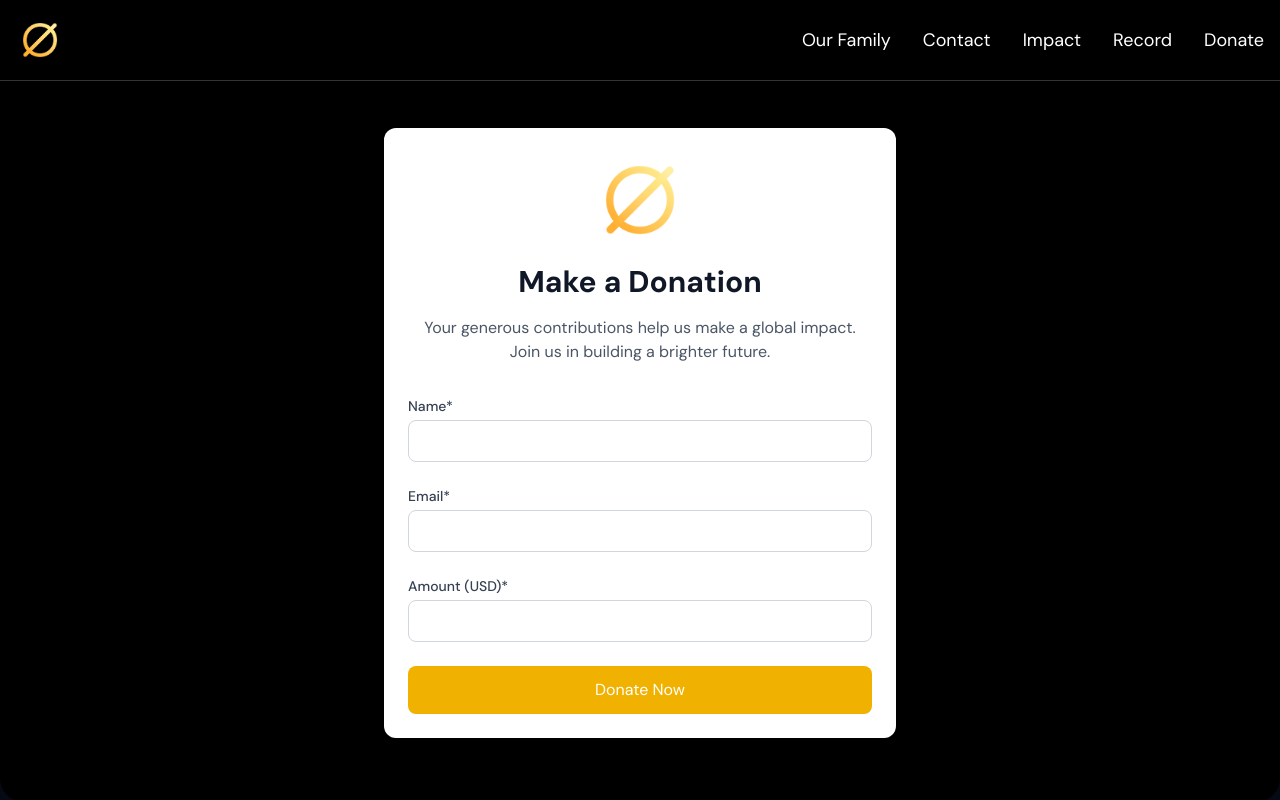
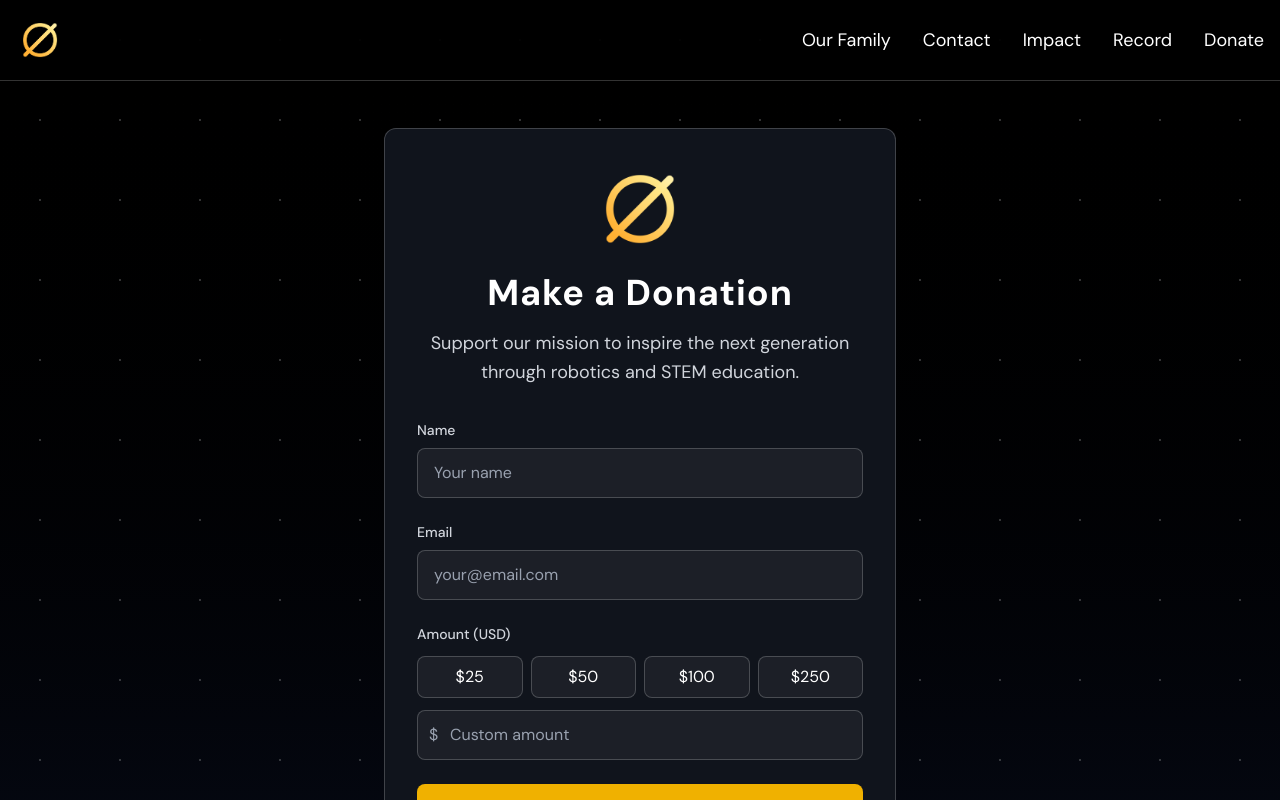
Before and after one commit to RishabhSingh08/undefinedRobotics, a SvelteKit app: page /donate in a window 1280 px wide. Shown: the top 800 px of the page. Built offline with nearby package versions, Linux system fonts and the light colour scheme; a web font is replaced by a local one.

Commit message:
changes
Co-authored-by: Akshat Kumar <Akumar-21@users.noreply.github.com>

```diff
--- a/src/lib/components/Navbar.svelte
+++ b/src/lib/components/Navbar.svelte
@@ -23,6 +23,7 @@
   </style>
 
   <nav class="fixed top-0 left-0 right-0 z-50 px-4 py-4 dm-sans backdrop-blur-xl text-lg  border-white/20 border-b">
+
     <div class="max-w-7xl mx-auto flex items-center justify-between">
       <a href="/" class="flex items-center space-x-3 group">
         <img src={IconLogo} alt="Undefined Robotics Logo" class="h-12 w-12" />
--- a/src/routes/donate/+page.svelte
+++ b/src/routes/donate/+page.svelte
@@ -45,75 +45,130 @@
 </script>
 
 <style>
-  :global(body) {
-    background: #333030;
-    min-height: 100vh;
-    margin: 0;
+  .dm-sans {
+    font-family: "DM Sans", sans-serif;
+    font-optical-sizing: auto;
+    font-weight: 400;
+    font-style: normal;
   }
 </style>
 
-<main class="rounded-3xl pt-32 pb-16 min-h-screen flex items-center justify-center" style="background: #000;">
-  <div class="max-w-lg mx-auto bg-white rounded-xl shadow-lg p-6 space-y-8">
+<main class="text-white overflow-hidden relative dm-sans min-h-screen">
+  <!-- Background Pattern -->
+  <div class="absolute inset-0 bg-[radial-gradient(rgba(255,255,255,0.2)_1px,transparent_1px)] bg-[size:80px_80px] z-0"></div>
+
+  <div class="relative z-10 pt-32 pb-16 min-h-screen flex items-center justify-center px-4">
+    <div class="max-w-lg mx-auto w-full">
+      <!-- Main Container -->
+      <div class="bg-[#10141c] border border-white/20 rounded-xl p-8 space-y-8">
+
+        <!-- Header Section -->
         <div class="text-center space-y-4">
           {#if IconLogo}
             <img src={IconLogo} alt="Organization Logo" class="h-24 mx-auto" />
           {/if}
-      <h2 class="text-3xl font-bold text-gray-900">Make a Donation</h2>
-      <p class="text-gray-600">
-        Your generous contributions help us make a global impact. Join us in building a brighter future.
+
+          <h1 class="text-3xl md:text-4xl font-bold tracking-wide">
+            Make a Donation
+          </h1>
+          <p class="text-lg text-gray-300 leading-relaxed">
+            Support our mission to inspire the next generation through robotics and STEM education.
           </p>
         </div>
+
+        <!-- Form Section -->
         <form on:submit={handleSubmit} class="space-y-6">
-      <div class="space-y-1">
-        <label for="name" class="block text-sm font-medium text-gray-700">Name*</label>
+          <!-- Name Field -->
+          <div class="space-y-2">
+            <label for="name" class="block text-sm font-medium text-gray-300">
+              Name
+            </label>
             <input
               id="name"
               type="text"
               bind:value={name}
-          class="w-full px-4 py-2 rounded-lg border focus:ring-2 focus:ring-yellow-500 focus:border-yellow-500 outline-none {formErrors.name ? 'border-yellow-500' : 'border-gray-300'}"
-          placeholder="Your Name"
+              class="w-full px-4 py-3 bg-white/5 border border-white/20 rounded-lg text-white placeholder-gray-400 focus:ring-2 focus:ring-yellow-500 focus:border-yellow-500 outline-none transition-colors {formErrors.name ? 'border-yellow-500' : ''}"
+              placeholder="Your name"
             />
             {#if formErrors.name && showError}
-          <p class="text-yellow-600 text-sm">{formErrors.name}</p>
+              <p class="text-yellow-400 text-sm">{formErrors.name}</p>
             {/if}
           </div>
-      <div class="space-y-1">
-        <label for="email" class="block text-sm font-medium text-gray-700">Email*</label>
+
+          <!-- Email Field -->
+          <div class="space-y-2">
+            <label for="email" class="block text-sm font-medium text-gray-300">
+              Email
+            </label>
             <input
               id="email"
               type="email"
               bind:value={email}
-          class="w-full px-4 py-2 rounded-lg border focus:ring-2 focus:ring-yellow-500 focus:border-yellow-500 outline-none {formErrors.email ? 'border-yellow-500' : 'border-gray-300'}"
-          placeholder="Your Email"
+              class="w-full px-4 py-3 bg-white/5 border border-white/20 rounded-lg text-white placeholder-gray-400 focus:ring-2 focus:ring-yellow-500 focus:border-yellow-500 outline-none transition-colors {formErrors.email ? 'border-yellow-500' : ''}"
+              placeholder="your@email.com"
             />
             {#if formErrors.email && showError}
-          <p class="text-yellow-600 text-sm">{formErrors.email}</p>
+              <p class="text-yellow-400 text-sm">{formErrors.email}</p>
             {/if}
           </div>
-      <div class="space-y-1">
-        <label for="amount" class="block text-sm font-medium text-gray-700">Amount (USD)*</label>
+
+          <!-- Amount Field -->
+          <div class="space-y-3">
+            <label for="amount" class="block text-sm font-medium text-gray-300">
+              Amount (USD)
+            </label>
+
+            <!-- Quick Amount Buttons -->
+            <div class="grid grid-cols-4 gap-2">
+              {#each [25, 50, 100, 250] as quickAmount}
+                <button
+                  type="button"
+                  on:click={() => amount = quickAmount}
+                  class="px-3 py-2 bg-white/5 border border-white/20 rounded-lg text-white hover:bg-white/10 transition-colors {amount == quickAmount ? 'bg-yellow-500/20 border-yellow-500' : ''}"
+                >
+                  ${quickAmount}
+                </button>
+              {/each}
+            </div>
+
+            <!-- Custom Amount Input -->
+            <div class="relative">
+              <span class="absolute left-3 top-1/2 transform -translate-y-1/2 text-gray-400">$</span>
               <input
                 id="amount"
                 type="number"
                 bind:value={amount}
                 min="0"
                 step="0.01"
-          class="w-full px-4 py-2 rounded-lg border focus:ring-2 focus:ring-yellow-500 focus:border-yellow-500 outline-none {formErrors.amount ? 'border-yellow-500' : 'border-gray-300'}"
-          placeholder="Enter Amount"
+                class="w-full pl-8 pr-4 py-3 bg-white/5 border border-white/20 rounded-lg text-white placeholder-gray-400 focus:ring-2 focus:ring-yellow-500 focus:border-yellow-500 outline-none transition-colors {formErrors.amount ? 'border-yellow-500' : ''}"
+                placeholder="Custom amount"
               />
+            </div>
+
             {#if formErrors.amount && showError}
-          <p class="text-yellow-600 text-sm">{formErrors.amount}</p>
+              <p class="text-yellow-400 text-sm">{formErrors.amount}</p>
             {/if}
           </div>
+
+          <!-- Submit Button -->
           <button
             type="submit"
-        class="w-full px-6 py-3 text-white bg-yellow-500 rounded-lg hover:bg-yellow-600 focus:outline-none focus:ring-2 focus:ring-offset-2 focus:ring-yellow-500 transition-colors duration-200"
+            class="w-full px-6 py-3 bg-yellow-500 text-black font-semibold rounded-lg hover:bg-yellow-400 focus:outline-none focus:ring-2 focus:ring-yellow-500 transition-colors group"
           >
             Donate Now
+            <span class="inline-block transition-transform group-hover:translate-x-1 ml-2">→</span>
           </button>
+
+          <!-- Error Summary -->
           {#if showError && Object.values(formErrors).some(Boolean)}
-        <p class="text-center text-yellow-600 font-medium">Please fill in all required fields correctly</p>
+            <p class="text-center text-yellow-400 text-sm">
+              Please fill in all required fields correctly
+            </p>
           {/if}
         </form>
+
+
+      </div>
+    </div>
   </div>
 </main>
--- a/src/routes/family/+page.svelte
+++ b/src/routes/family/+page.svelte
@@ -24,7 +24,7 @@
       name: "Akshat Kumar",
       grade: "12th Grade",
       role: "Captain/CAD Modeler/Engineer",
-      school: "Plano West Senior High School",
+      school: "Plano Senior High School",
       image: akshat
     },
     {
@@ -53,7 +53,7 @@
       name: "Navin Rao",
       grade: "12th Grade",
       role: "CAD Modeler/Engineer",
-      school: "Plano West Senior High School",
+      school: "Plano Senior High School",
       image: navin
     },
     {
@@ -109,21 +109,21 @@
       name: "Mahit Cherku",
       grade: "12th Grade",
       role: "Outreach/Engineer",
-      school: "Plano West Senior High School",
+      school: "Memorial High School",
       image: mahit
     },
     {
       name: "Vedant Teware",
       grade: "12th Grade",
       role: "Outreach/Engineer",
-      school: "Plano West Senior High School",
+      school: "Lonestar High School",
       image: vedant
     },
     {
       name: "Ashwin Gupta",
       grade: "12th Grade",
       role: "Engineer",
-      school: "Plano West Senior High School",
+      school: "Plano Senior High School",
       image: ashwin
     },
     {
--- a/src/routes/impact/+page.svelte
+++ b/src/routes/impact/+page.svelte
@@ -288,7 +288,7 @@
           </div>
         </div>
   <div class="mb-16 text-center text-sm text-gray-400 italic px-4">
-  Certain events and projects are not displayed as our season is still in progress.
+  Certain events and projects are not displayed as the 25-26 season is in progress.
 </div>
 
 
```
Lines whose indentation alone changed are shown as unchanged.
